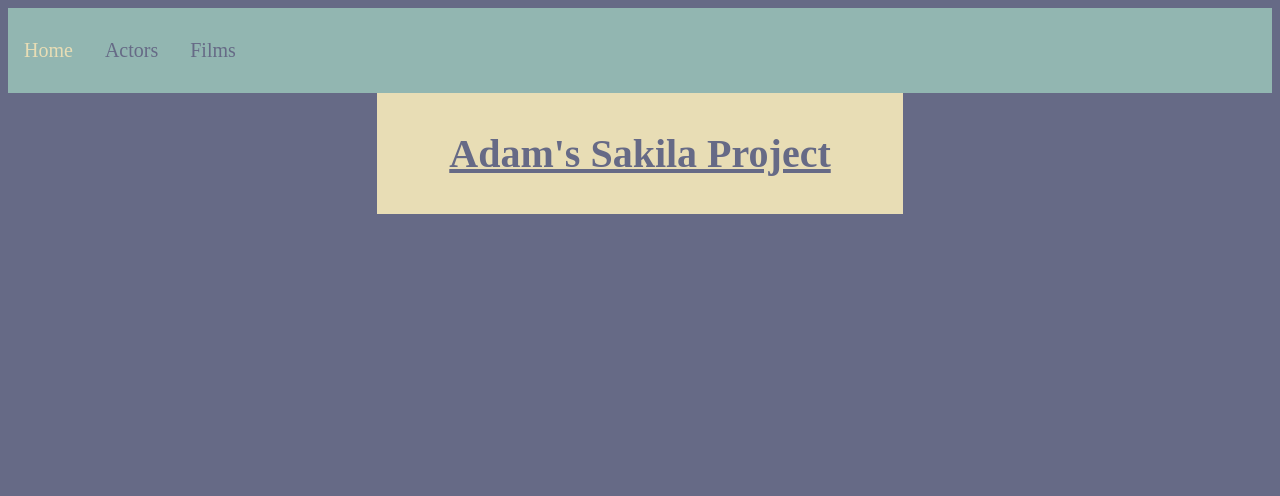
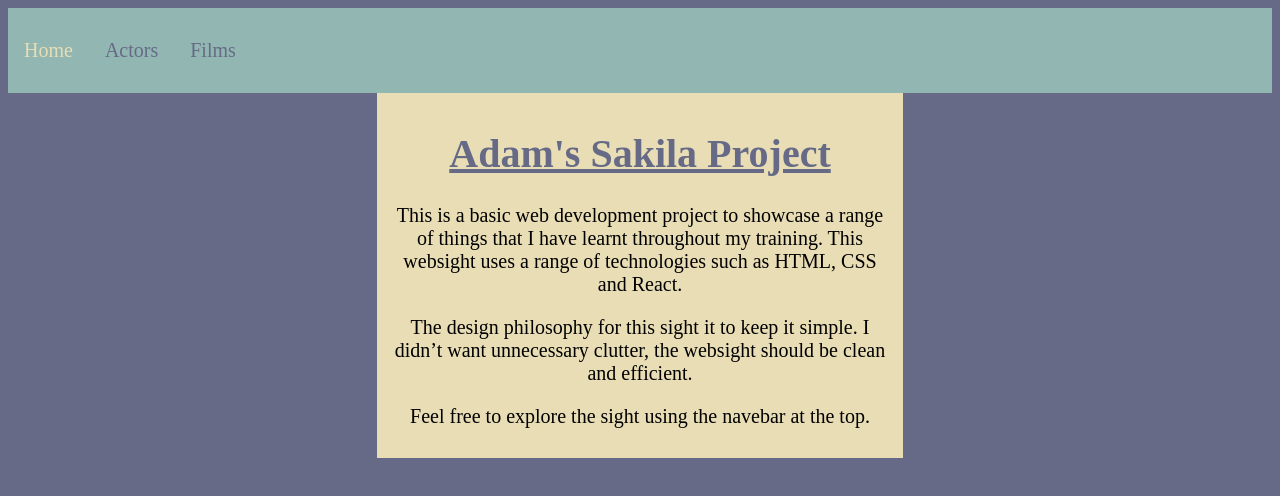
Before and after one commit to Ghost5453/TSI-Saikila-Frontend, a React (Create React App) app: page / in a window 1280 px wide. Shown: the top 496 px of the page. Built offline with nearby package versions, Linux system fonts and the light colour scheme.

Commit message:
Added extra text

```diff
--- a/src/App.css
+++ b/src/App.css
@@ -12,6 +12,10 @@ body{
 }
 
 #searchBoxFilm{
+    width: 35%;
+}
+
+#searchBoxActors{
     width: 35%;
 }
 
--- a/src/pages/actors.js
+++ b/src/pages/actors.js
@@ -25,9 +25,10 @@ function FullPage()
     return(
     <div>
         <h1 className='title'><u>Find an Actor</u></h1>
-        <input type="text" onChange={handlChange} id='searchBoxFilm' size={100}></input>
+        <input type="text" onChange={handlChange} id='searchBoxActors' size={100}></input>
         <p className='text'>
-            You can search for actors by ether there first or last name.<br></br>
+            You can actors by ether there first or last name by typing in the box.<br></br>
+            It will search automatically as you type.<br></br>
             Searches can take some time so, please be patient.
         </p>
         <div>{GetAPIs(search)}</div>
--- a/src/pages/films.js
+++ b/src/pages/films.js
@@ -28,6 +28,7 @@ function FullPage()
         <input type="text" onChange={handlChange} id='searchBoxFilm' size={100}></input>
         <p className='text'>
         You can search for the films by title or film description. <br></br>
+        It will search automatically as you type.<br></br>
         Searches can take some time so, please be patient.
         </p>
         <div>{GetAPIs(search)}</div>
--- a/src/pages/index.js
+++ b/src/pages/index.js
@@ -7,6 +7,9 @@ function FullPage()
     return(
         <div>
             <h1 className="title"><u>Adam's Sakila Project</u></h1>
+            <p className="text">This is a basic web development project to showcase a range of things that I have learnt throughout my training. This websight uses a range of technologies such as HTML, CSS and React.</p>
+            <p className="text">The design philosophy for this sight it to keep it simple. I didn’t want unnecessary clutter, the websight should be clean and efficient. </p>
+            <p className="text">Feel free to explore the sight using the navebar at the top.</p>
         </div>
     )
 }
```
